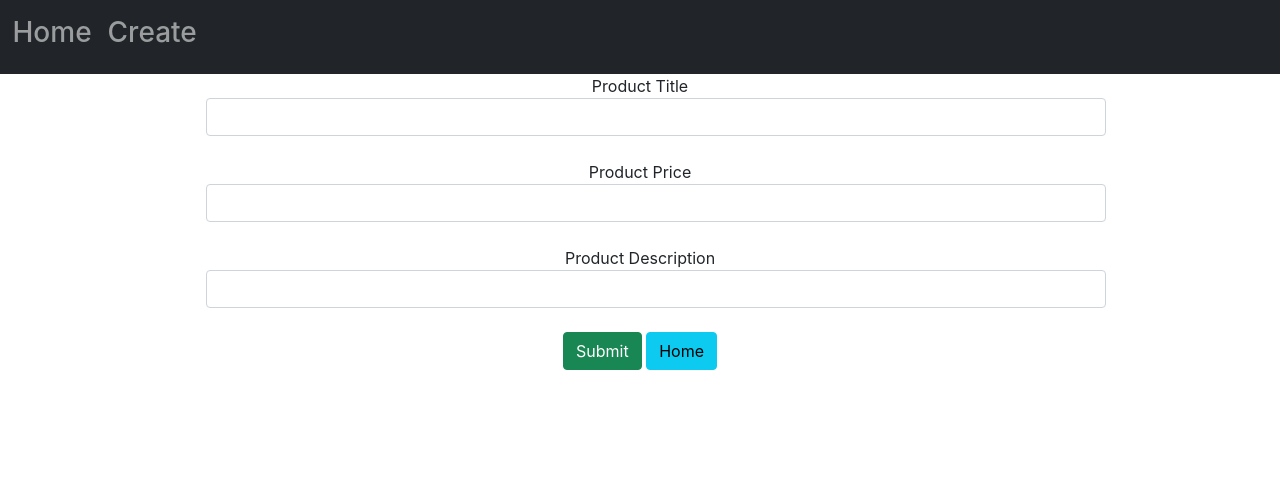
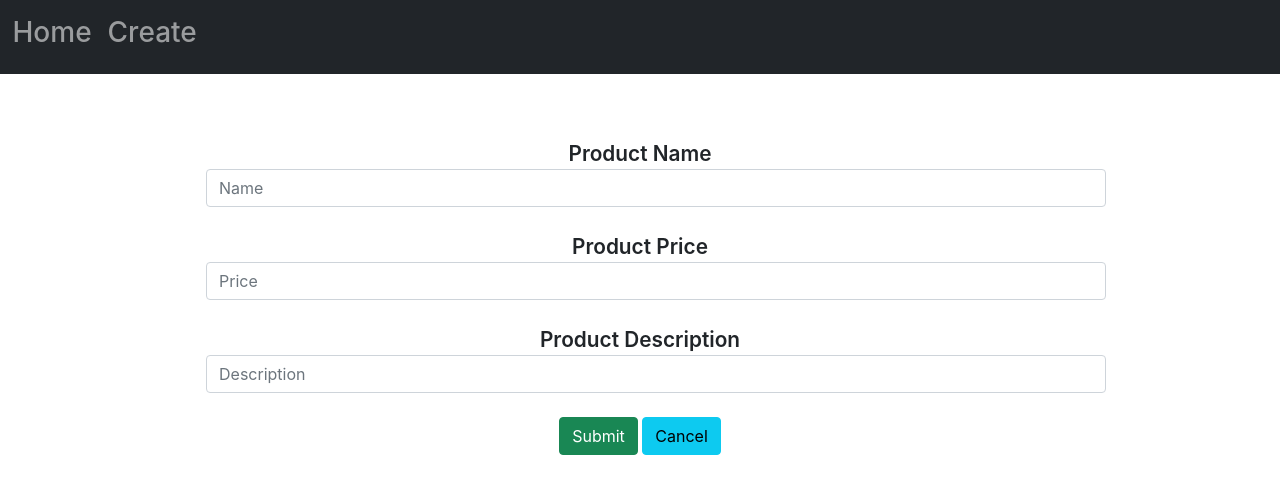
Before and after one commit to jeparayno/proj_management, a React (Create React App) app in the folder client/: page /create in a window 1280 px wide. Shown: the top 494 px of the page. Built offline with nearby package versions, Linux system fonts and the light colour scheme; the HTML template or start-up script is replaced by a standard one.

Commit message:
added some styling on All Product, Create Product, Edit Product

```diff
--- a/client/src/Assets/Style.css
+++ b/client/src/Assets/Style.css
@@ -1,5 +1,22 @@
+/* This is for the Create Product */
+
 form {
     margin: 0 auto;
     width: 900px;
     justify-content: center;
 }
+
+.prodTxt {
+    font-weight: 600;
+    font-size: 1.3em;
+}
+
+.prodForm {
+    margin-top: 5%;
+}
+
+/* This is for the Product Detail */
+
+.prodDet {
+    margin-top: 5%;
+}
--- a/client/src/components/ProductForms.js
+++ b/client/src/components/ProductForms.js
@@ -30,22 +30,22 @@ const ProductForms = (props) => {
     }
 
     return (
-        <form onSubmit={onSubmitHandler}>
+        <form onSubmit={onSubmitHandler} className="prodForm">
             <div className='form-group mb-4 align-item-center'>
-                <label for="productTitle"> Product Title </label>
-                <input type="text" class="form-control mx-sm-3" onChange = {(e) => setTitle(e.target.value)} />
+                <label for="productTitle" className='prodTxt'> Product Name </label>
+                <input type="text" class="form-control mx-sm-3" onChange = {(e) => setTitle(e.target.value)} placeholder="Name" />
             </div>
             <div className='form-group mb-4 align-item-center'>
-                <label for="productPrice"> Product Price </label>
-                <input type="number" class="form-control mx-sm-3" onChange = {(e)=>setPrice(e.target.value)} />
+                <label for="productPrice" className='prodTxt'> Product Price </label>
+                <input type="number" class="form-control mx-sm-3" onChange = {(e)=>setPrice(e.target.value)} placeholder="Price" />
             </div>
             <div className='form-group mb-4 align-item-center'>
-                <label for="productDescription"> Product Description </label>
-                <input type="text" class="form-control mx-sm-3" onChange = {(e)=>setDescription(e.target.value)} />
+                <label for="productDescription" className='prodTxt'> Product Description </label>
+                <input type="text" class="form-control mx-sm-3" onChange = {(e)=>setDescription(e.target.value)} placeholder="Description" />
             </div>
             <button type="submit" class="btn btn-success">Submit</button>
             &nbsp;
-            <Link to={`/home`}><button type="button" class="btn btn-info">Home</button></Link>
+            <Link to={`/home`}><button type="button" class="btn btn-info">Cancel</button></Link>
         </form>
     )
 }
--- a/client/src/views/ProductDetails.js
+++ b/client/src/views/ProductDetails.js
@@ -2,6 +2,7 @@ import React, { useEffect, useState } from 'react'
 import axios from 'axios';
 import {useParams, useNavigate} from "react-router-dom";
 import { Link } from 'react-router-dom';
+
 const ProductDetails = (props) => {
     const [product, setProduct] = useState({});
     const {id} = useParams();
@@ -23,13 +24,14 @@ const ProductDetails = (props) => {
     }
 
     return (
-        <div>
-            <p>Title: {product.title}</p>
-            <p>Price: {product.price}</p>
-            <p>Description: {product.description}</p>
-            <Link to={`/home`}>Back</Link>
-            <br />
-            <button onClick={deleteProduct}>Delete</button>
+        <div className='prodDet'>
+            <h1> Product Details </h1>
+            <h3>Name: {product.title}</h3>
+            <h3>Price: {product.price}</h3>
+            <h3>Description: {product.description}</h3>
+            <Link to={`/home`}><button type="button" class="btn btn-info">Back</button></Link>
+            &nbsp;
+            <button type="button" class="btn btn-danger" onClick={deleteProduct}>Delete</button>
         </div>
     )
 }
```
